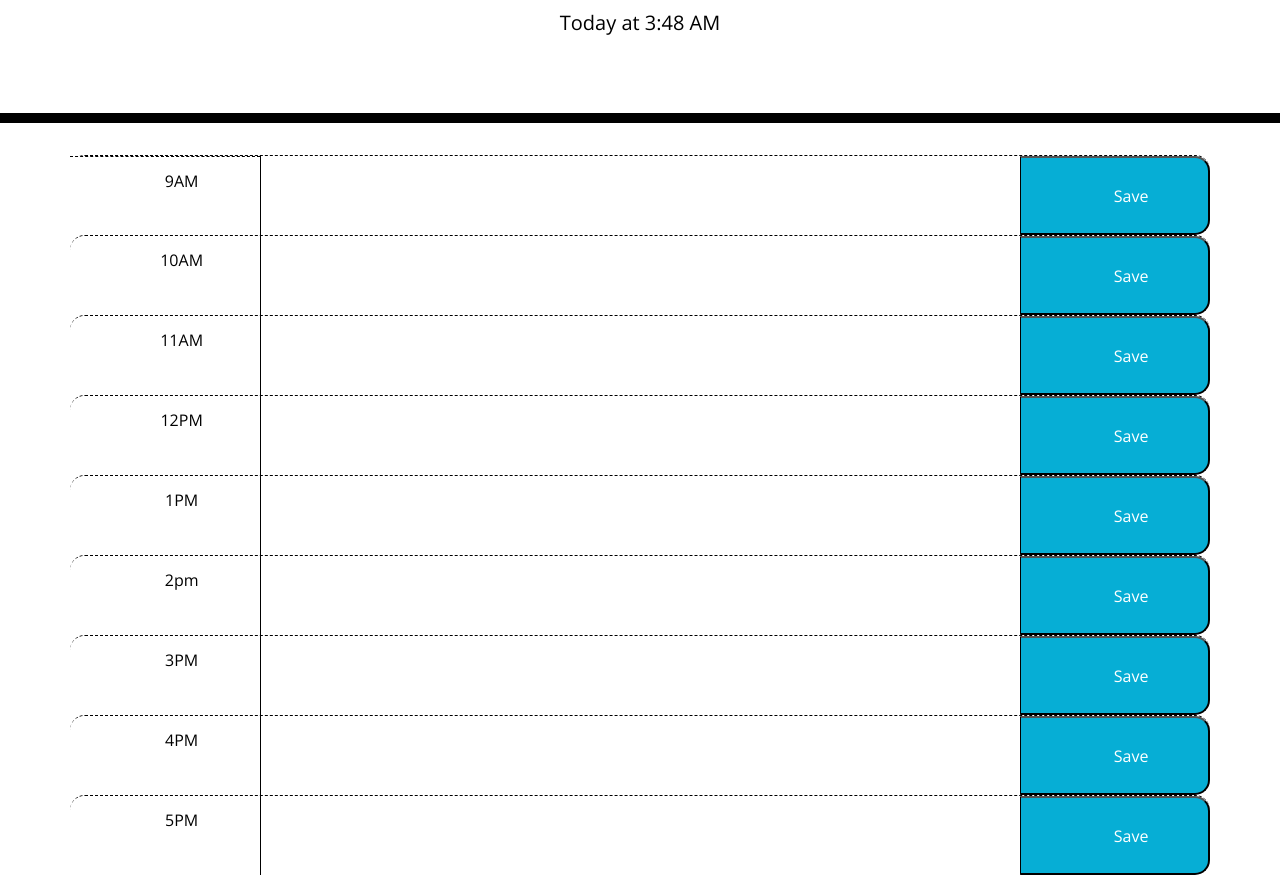
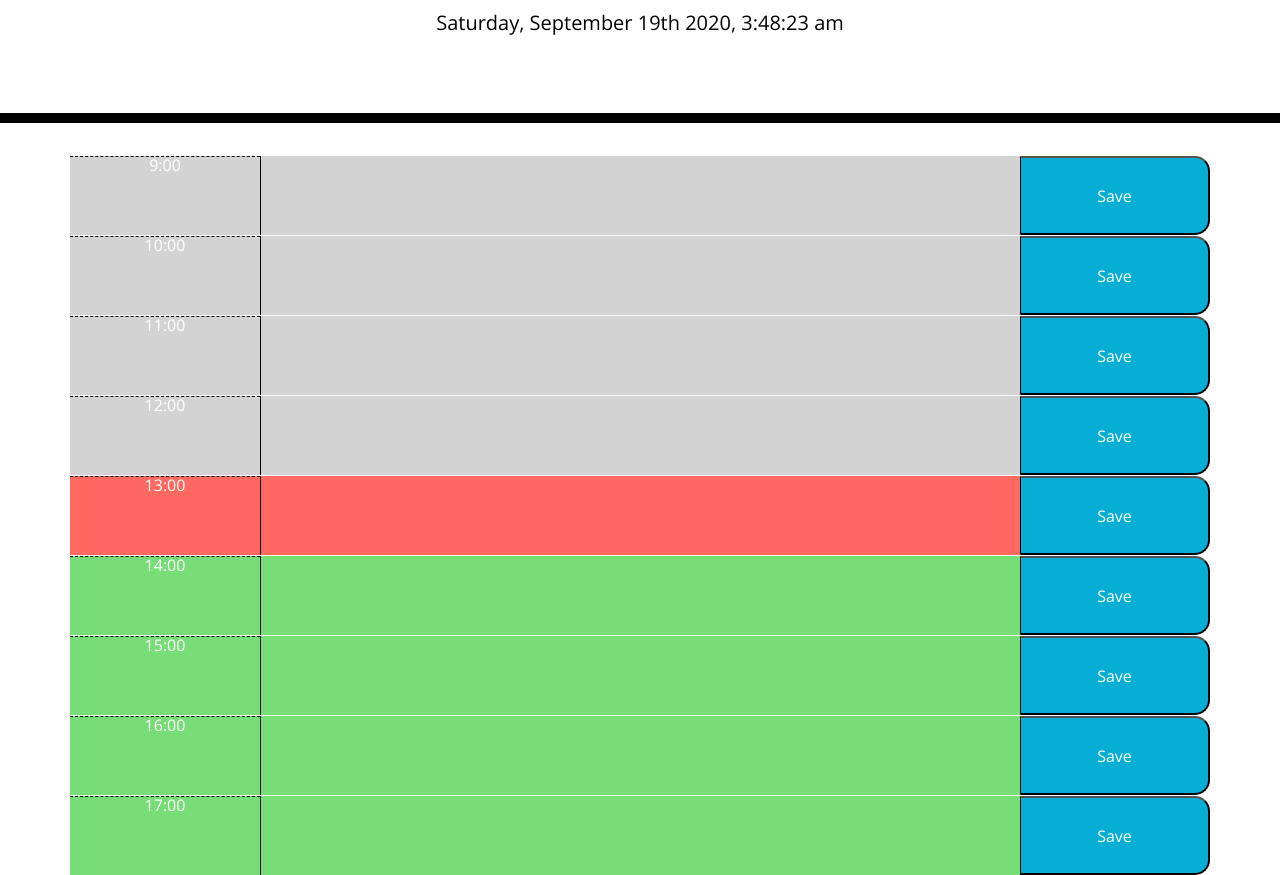
Before and after one commit to EvanK311/EK-DayPlanner, a plain HTML site: page index.html in a window 1280 px wide. Shown: the part 181-1056 px from the top of the page. Drawn offline with nearby package versions, Linux system fonts and the light colour scheme.

Commit message:
figured out dynamic formatting with colors

```diff
--- a/index.html
+++ b/index.html
@@ -1,14 +1,23 @@
 <!DOCTYPE html>
 <html lang="en">
-
   <head>
     <meta charset="UTF-8" />
     <meta name="viewport" content="width=device-width, initial-scale=1.0" />
     <meta http-equiv="X-UA-Compatible" content="ie=edge" />
-  <link rel="stylesheet" href="https://stackpath.bootstrapcdn.com/bootstrap/4.3.1/css/bootstrap.min.css" />
-  <link rel="stylesheet" href="https://use.fontawesome.com/releases/v5.8.1/css/all.css"
-    integrity="sha384-50oBUHEmvpQ+1lW4y57PTFmhCaXp0ML5d60M1M7uH2+nqUivzIebhndOJK28anvf" crossorigin="anonymous" />
-  <link href="https://fonts.googleapis.com/css?family=Open+Sans&display=swap" rel="stylesheet" />
+    <link
+      rel="stylesheet"
+      href="https://stackpath.bootstrapcdn.com/bootstrap/4.3.1/css/bootstrap.min.css"
+    />
+    <link
+      rel="stylesheet"
+      href="https://use.fontawesome.com/releases/v5.8.1/css/all.css"
+      integrity="sha384-50oBUHEmvpQ+1lW4y57PTFmhCaXp0ML5d60M1M7uH2+nqUivzIebhndOJK28anvf"
+      crossorigin="anonymous"
+    />
+    <link
+      href="https://fonts.googleapis.com/css?family=Open+Sans&display=swap"
+      rel="stylesheet"
+    />
     <link rel="stylesheet" href="style.css" />
     <title>Work Day Scheduler</title>
   </head>
@@ -21,110 +30,10 @@
     </header>
     <div class="container">
       <!-- Timeblocks go here -->
-    <div class="row time-block hour">
-      <div class="col-md-2 hour">
-        9AM
-      </div>
-      <textarea class="col-md-8">
-
-      </textarea>
-      <button class="col-md-2 saveBtn">
-        Save
-      </button>
-    </div>
-    <div class="row time-block hour">
-      <div class="col-md-2 ">
-        10AM
-      </div>
-      <textarea class="col-md-8">
-
-      </textarea>
-      <button class="col-md-2 saveBtn">
-        Save
-      </button>
-    </div>
-    <div class="row time-block hour">
-      <div class="col-md-2 ">
-        11AM
-      </div>
-      <textarea class="col-md-8">
-
-      </textarea>
-      <button class="col-md-2 saveBtn">
-        Save
-      </button>
-    </div>
-    <div class="row time-block hour">
-      <div class="col-md-2 ">
-        12PM
-      </div>
-      <textarea class="col-md-8">
-
-      </textarea>
-      <button class="col-md-2 saveBtn">
-        Save
-      </button>
-    </div>
-    <div class="row time-block hour">
-      <div class="col-md-2">
-        1PM
-      </div>
-      <textarea class="col-md-8">
-
-      </textarea>
-      <button class="col-md-2 saveBtn">
-        Save
-      </button>
-    </div>
-    <div class="row time-block hour">
-      <div class="col-md-2">
-        2pm
-      </div>
-      <textarea class="col-md-8">
-
-      </textarea>
-      <button class="col-md-2 saveBtn">
-        Save
-      </button>
-    </div>
-    <div class="row time-block hour">
-      <div class="col-md-2">
-        3PM
-      </div>
-      <textarea class="col-md-8">
-
-      </textarea>
-      <button class="col-md-2 saveBtn">
-        Save
-      </button>
-    </div>
-    <div class="row time-block hour">
-      <div class="col-md-2">
-        4PM
-      </div>
-      <textarea class="col-md-8">
-
-      </textarea>
-      <button class="col-md-2 saveBtn">
-        Save
-      </button>
-    </div>
-    <div class="row time-block hour">
-      <div class="col-md-2">
-        5PM
-      </div>
-      <textarea class="col-md-8">
-
-      </textarea>
-      <button class="col-md-2 saveBtn">
-        Save
-      </button>
     </div>
 
-  </div>
     <script src="https://code.jquery.com/jquery-3.4.1.min.js"></script>
     <script src="https://cdnjs.cloudflare.com/ajax/libs/moment.js/2.24.0/moment.min.js"></script>
     <script src="script.js"></script>
   </body>
-
 </html>
--- a/script.js
+++ b/script.js
@@ -11,21 +11,8 @@
 //         Save
 //       </button>
 //     </div> */}
-$(document).ready(function (){
-var timeArray = {
-    morning: ["9AM", "10AM", "11AM",],
-    evening: ["12PM", "1PM", "2PM", "3PM", "4PM", "5PM",]
-};
-
-var scheduleColors = {
-    Morning: ["9AM", "10AM", "11AM",],
-    Evening: ["12PM", "1PM", "2PM", "3PM", "4PM", "5PM",]
-}
-var i = 0
-$("#currentDay").text(moment().calendar());
 
 
-})
 //TODO: Show time at top of the calendar, use moment.js to grab current time. set text of current time ptag with ID of currentDay(DONE)
 
 //TODO: create row, create div, textarea, and a button, give them content, append them to row, then append row to page.(not repetitive method like loop.)
@@ -47,4 +34,55 @@ $("#currentDay").text(moment().calendar());
 //TODO: using localStorage.setItem, save text to local storage
 
 //TODO: when page is refreshed, saved data can be retrieved from local storage using localStorage.getItem and show them in correct text area.(set saved local)
-console.log(moment().format());
+console.log("hello")
+
+var daContainer = $(".container")
+var timeArray = ["9:00", "10:00", "11:00", "12:00", "13:00", "14:00", "15:00", "16:00", "17:00",]
+var rowEl = $('<div>')
+var textSpot = $('<textarea>')
+var currenTime = 14
+
+
+// Displaying today and current time
+$("#currentDay").text(moment().format("dddd, MMMM Do YYYY, h:mm:ss a"));
+
+
+
+
+for (i = 0; i < timeArray.length; i++) {
+    var rowEl = $("<div class = 'row time-block'>");
+    var timeSpot = $("<div class = 'col-md-2 hour'>")
+    var textSpot = $("<textarea class = 'col-md-8'>");
+    var saveMe = $("<button class = 'col-md-2 saveBtn'>")
+    timeFix = i + 9
+    timeFix++
+
+
+    timeSpot.text(timeArray[i])
+    saveMe.text("Save")
+    daContainer.append(rowEl)
+    rowEl.append(timeSpot)
+    rowEl.append(textSpot)
+    rowEl.append(saveMe)
+
+    if (currenTime === timeFix) {
+
+        timeSpot.attr("class", "hour col-md-2 present")
+        textSpot.attr("class", "col-md-8 present")
+    } else {
+        if (timeFix < currenTime) {
+
+            timeSpot.attr("class", "hour col-md-2 past")
+            textSpot.attr("class", "col-md-8 past")
+        }
+        else {
+            if (timeFix > currenTime) {
+                timeSpot.attr("class", "hour col-md-2 future")
+                textSpot.attr("class", "col-md-8 future")
+            }
+        }
+    }
+
+
+
+}
```
Lines whose indentation alone changed are shown as unchanged.
